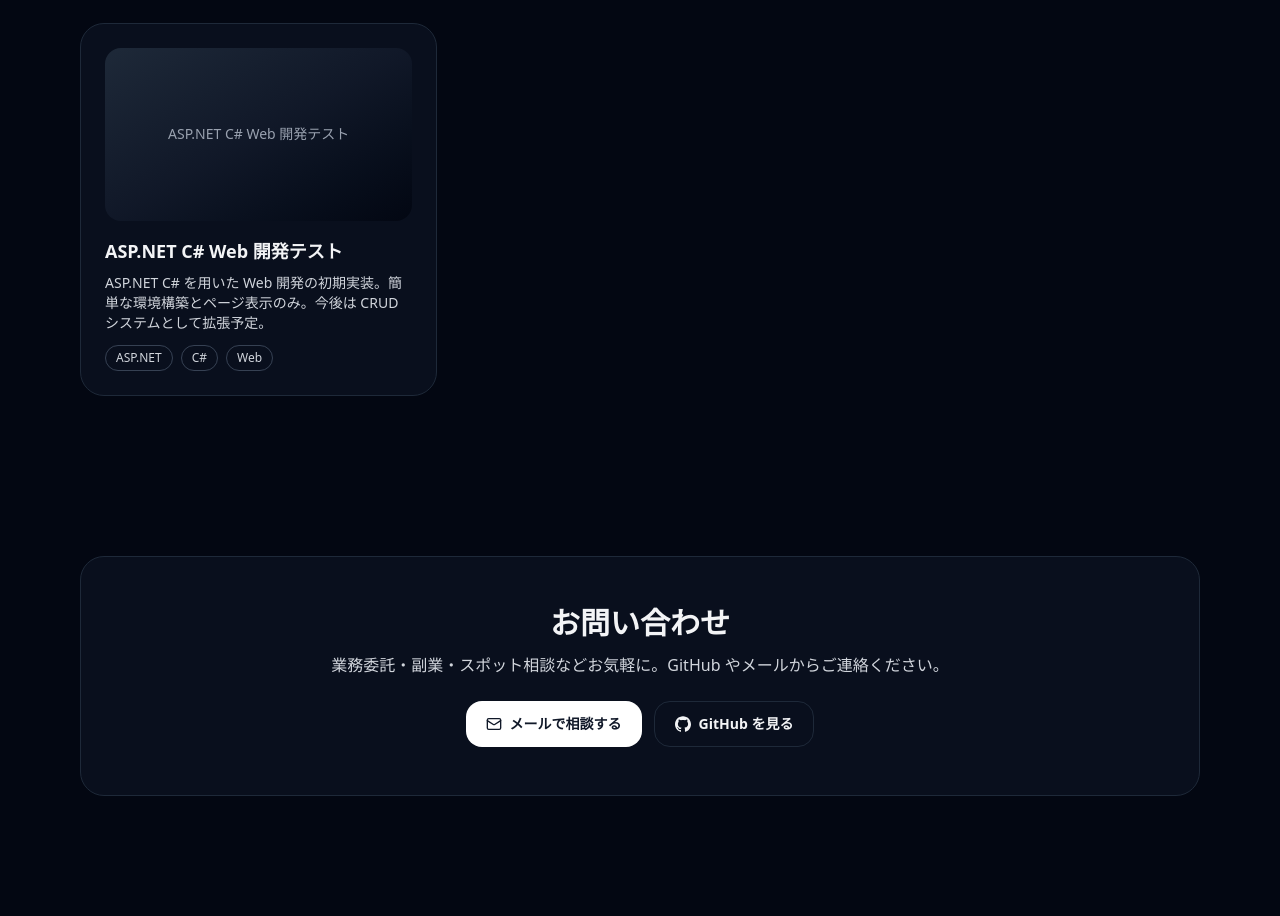
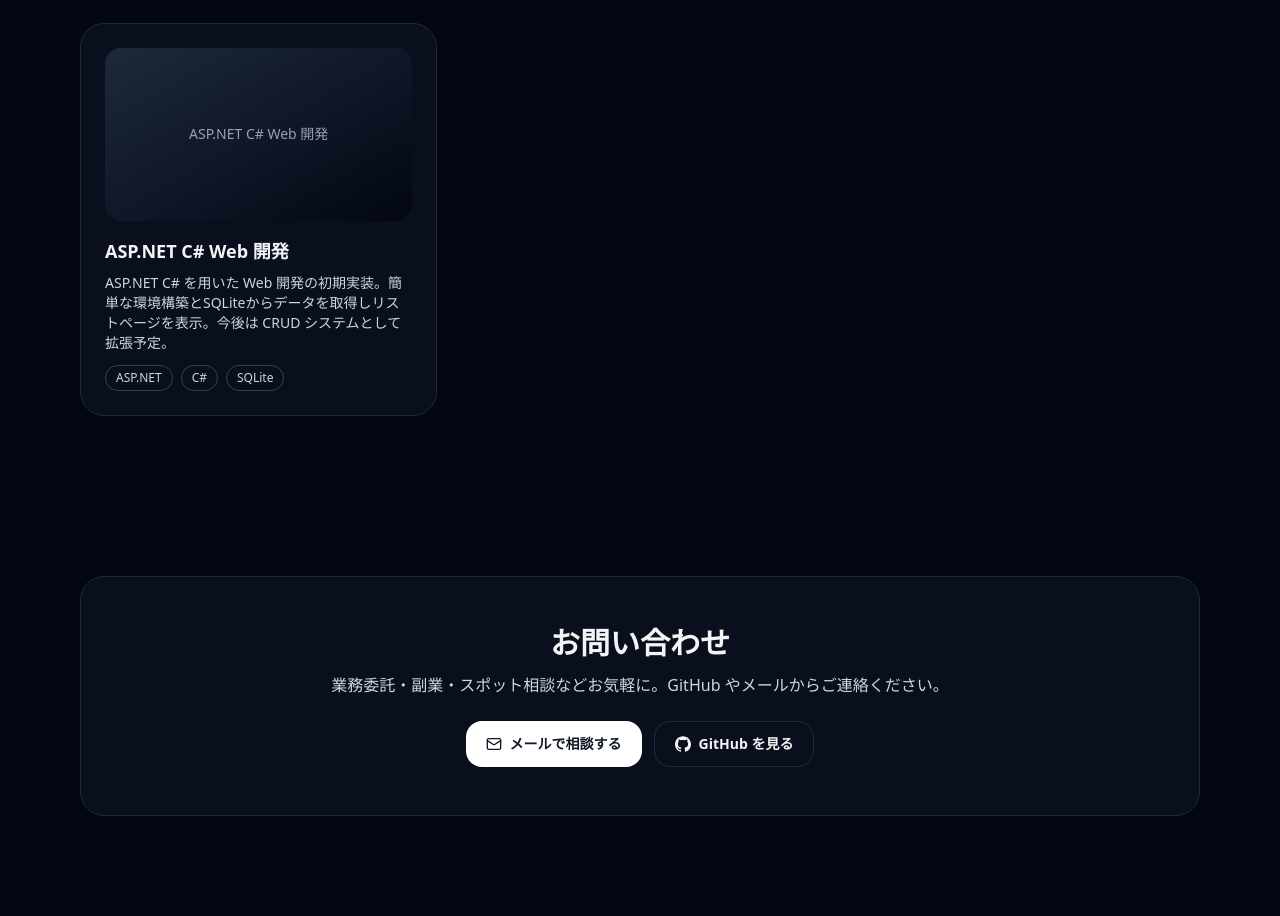
Before and after one commit to pp-no/portfolio, a Next.js app: page / in a window 1280 px wide. Shown: the part 1967-2883 px from the top of the page. Built offline with nearby package versions, Linux system fonts and the light colour scheme.

Commit message:
【ポートフォリオ】C＃開発のテキスト修正。

```diff
--- a/app/page.tsx
+++ b/app/page.tsx
@@ -44,10 +44,10 @@
 				link: 'https://github.com/pp-no/my-ssg-site',
 			},
 			{
-				title: 'ASP.NET C# Web 開発テスト',
+				title: 'ASP.NET C# Web 開発',
 				description:
-					'ASP.NET C# を用いた Web 開発の初期実装。簡単な環境構築とページ表示のみ。今後は CRUD システムとして拡張予定。',
-				tech: ['ASP.NET', 'C#', 'Web'],
+					'ASP.NET C# を用いた Web 開発の初期実装。簡単な環境構築とSQLiteからデータを取得しリストページを表示。今後は CRUD システムとして拡張予定。',
+				tech: ['ASP.NET', 'C#', 'SQLite'],
 				link: 'https://github.com/pp-no/my-dotNet-site',
 			},
 		],
```
